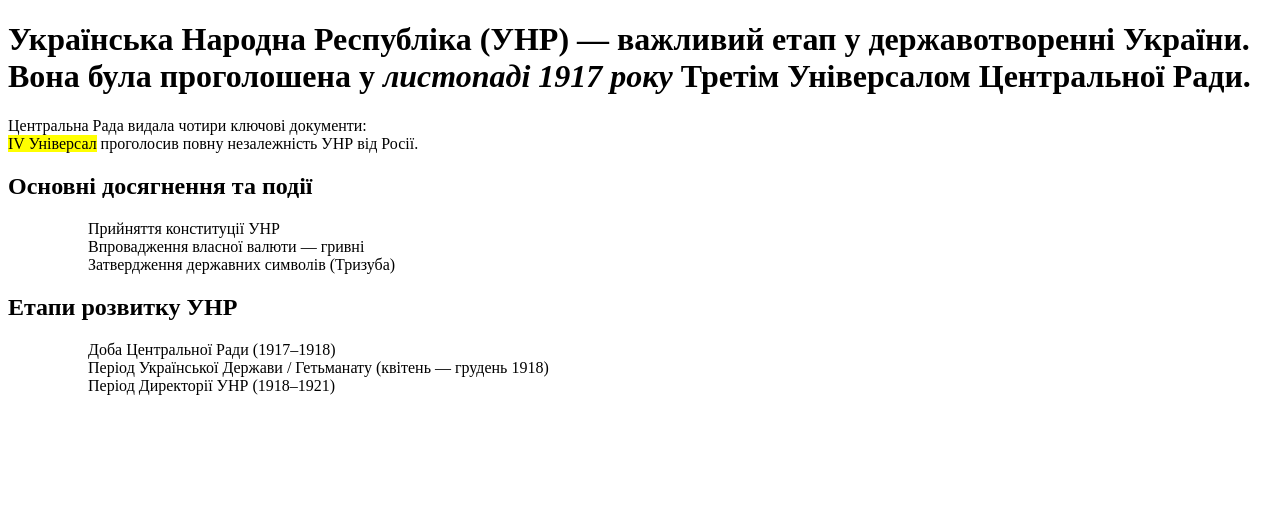
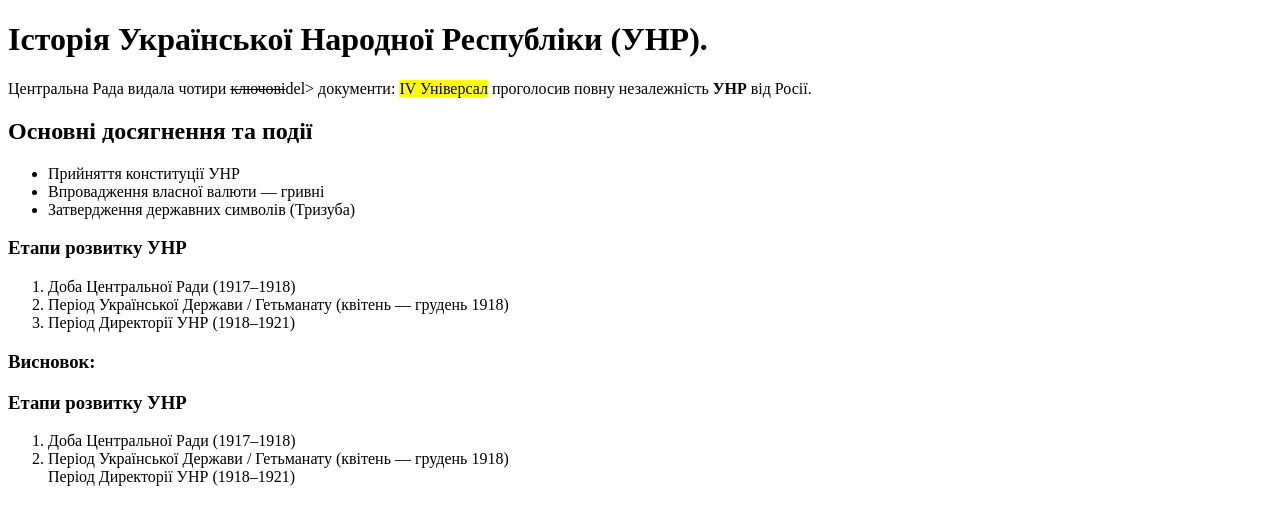
Before and after one commit to test123451324/my-web-course, a plain HTML site: page hw-02/article.html in a window 1280 px wide. Drawn offline with Linux system fonts and the light colour scheme.

Commit message:
Update article.html

```diff
--- a/hw-02/article.html
+++ b/hw-02/article.html
@@ -7,26 +7,31 @@
 </head>
 <body>
     <h1>
-        <strong>Українська Народна Республіка (УНР)</strong> — важливий етап у державотворенні України.
-        Вона була проголошена у <em>листопаді 1917 року</em> Третім Універсалом Центральної Ради.
+        <strong>Історія Української Народної Республіки (УНР)</strong>.
     </h1>
     <p>
-        Центральна Рада видала чотири ключові документи:<br>
-        <mark>IV Універсал</mark> проголосив повну незалежність УНР від Росії.
+        Центральна Рада видала чотири <del>ключові</del>del> документи:
+        <mark>IV Універсал</mark> проголосив повну незалежність <strong>УНР</strong> від Росії.
     </p>
     <h2>
         Основні досягнення та події
     </h2>
     <ul>
-        <ul>Прийняття конституції УНР</ul>
-        <ul>Впровадження власної валюти — гривні</ul>
-        <ul>Затвердження державних символів (Тризуба)</ul>
+        <li>Прийняття конституції УНР</li>
+        <li>Впровадження власної валюти — гривні</li>
+        <li>Затвердження державних символів (Тризуба)</li>
     </ul>
-    <h2>Етапи розвитку УНР</h2>
+    <h3>Етапи розвитку УНР</h3>
     <ol>
-        <ol>Доба Центральної Ради (1917–1918)</ol>
-        <ol>Період Української Держави / Гетьманату (квітень — грудень 1918)</ol>
-        <ol>Період Директорії УНР (1918–1921)</ol>
+        <li>Доба Центральної Ради (1917–1918)</li>
+        <li>Період Української Держави / Гетьманату (квітень — грудень 1918)</li>
+        <li>Період Директорії УНР (1918–1921)</li>
     </ol>
+    <h3>Висновок:</h3>
+        <h3>Етапи розвитку УНР</h3>
+    <ol>
+        <li>Доба Центральної Ради (1917–1918)</li>
+        <li>Період Української Держави / Гетьманату (квітень — грудень 1918)</li>
+        <td>Період Директорії УНР (1918–1921)</td>
 </body>
 </html>
```
